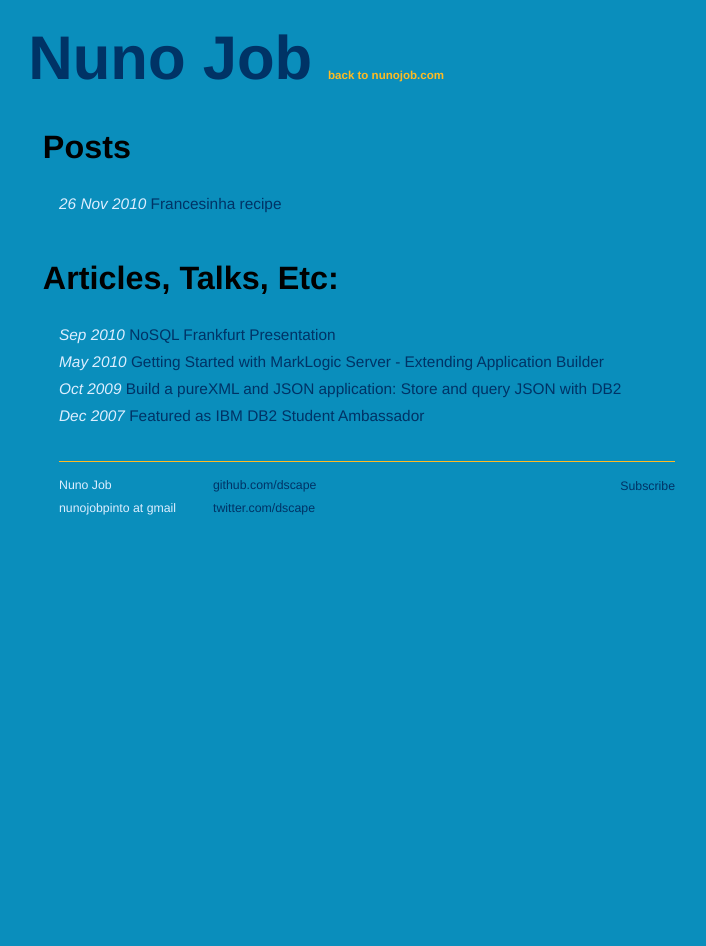
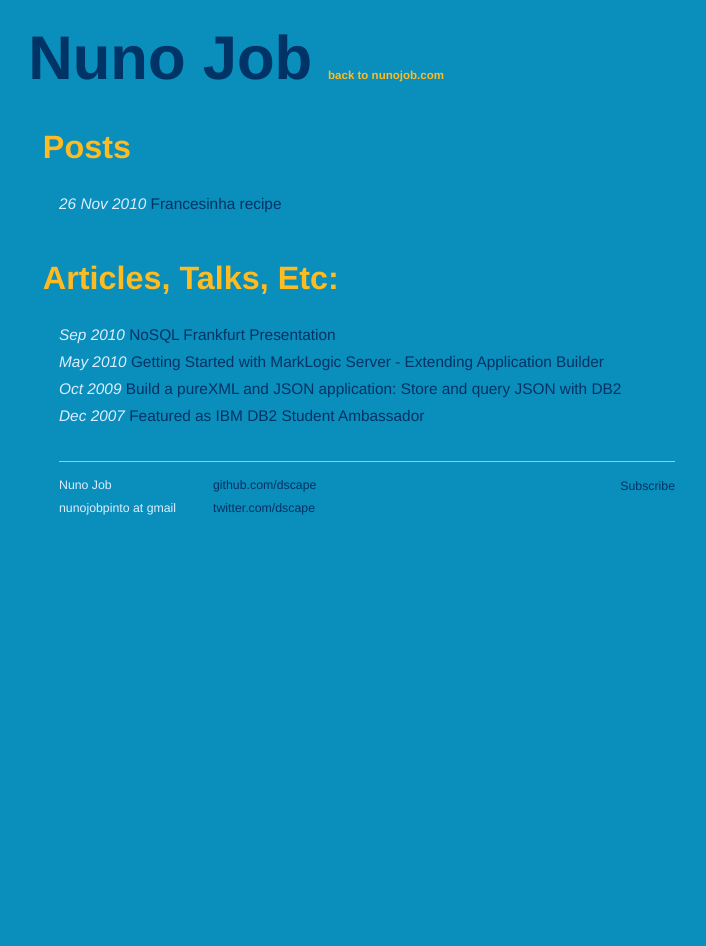
Before and after one commit to dscape/dscape.github.com, a Jekyll site: the page built from index.html, in a window 1280 px wide. Shown: the whole page, without its empty margins (273-979 px from the left). Built offline with Jekyll 4.4.1, drawn with Linux system fonts in a browser that asks for light colours; Markdown is read by kramdown in place of the engine named in the settings.

Commit message:
changed css

```diff
--- a/css/screen.css
+++ b/css/screen.css
@@ -7,7 +7,7 @@ img.floatleft { float: left; margin-right: 10px; }
 body { background-color: #0A8EBC; font: 14px "Helvetica Neue", helvetica, arial, clean, sans-serif;
   *font-size: small; text-align: center;  }
 h1, h2, h3, h4, h5, h6 { font-size: 100%; }
-h1 { font-size: 2.1em; margin: 1.5em 0 1em -.5em; }
+h1 { font-size: 2.1em; margin: 1.5em 0 1em -.5em; color: #FB2; }
 p { margin: 1em 0; }
 a:link, a:visited { color: #036; text-decoration: none; }
 a:hover { color: #FB2; }
```
